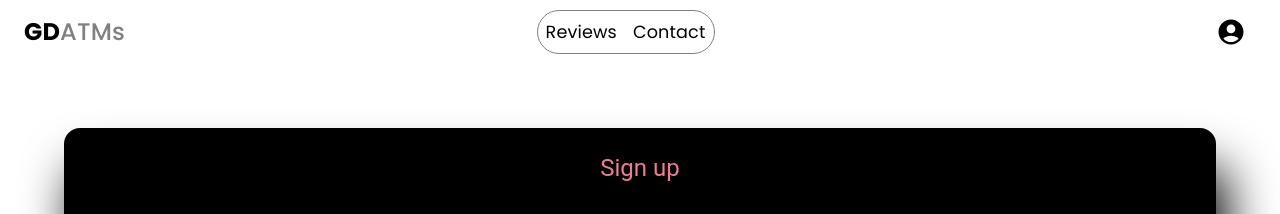
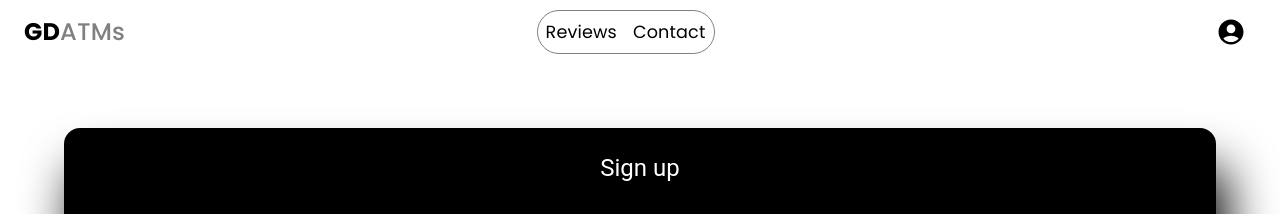
Before and after one commit to pToum21/gd-atms-v2, a React (Vite) app in the folder client/: page /signup in a window 1280 px wide. Shown: the top 214 px of the page. Built offline with nearby package versions, Linux system fonts and the light colour scheme; no server answers.

Commit message:
updated the style on signup

```diff
--- a/client/src/pages/Signup.jsx
+++ b/client/src/pages/Signup.jsx
@@ -111,7 +111,7 @@ export default function SignUp() {
       <CssBaseline />
       <Container component="main" sx={{height: '84vh', maxWidth: '70%', }}>
         <Box sx={{ mt: 8, mx: 'auto', bgcolor: '#000000', p: 3, borderRadius: 4, boxShadow: '10px 40px 50px rgba(0, 0, 0, 6)' }}>
-          <Typography component="h1" variant="h5" align="center" color="primary">
+          <Typography component="h1" variant="h5" align="center" color="white">
             Sign up
           </Typography>
           {error && (
```
